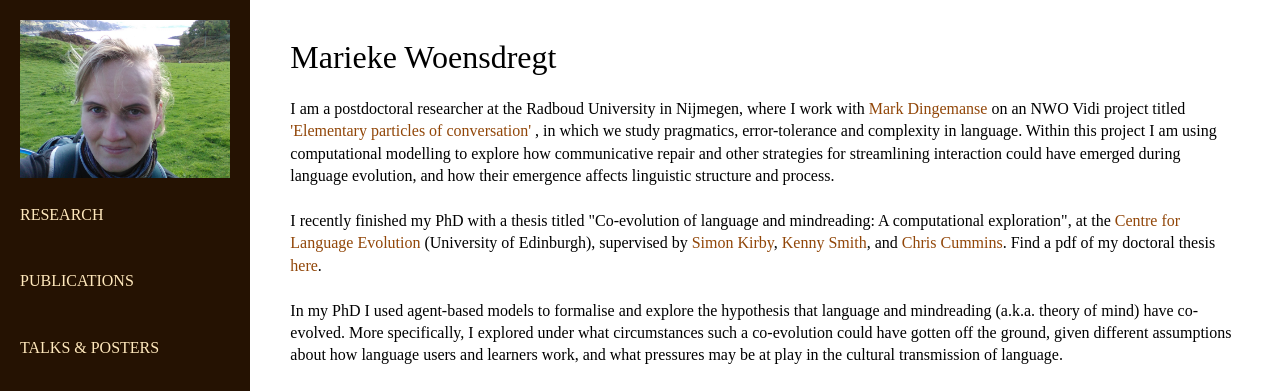
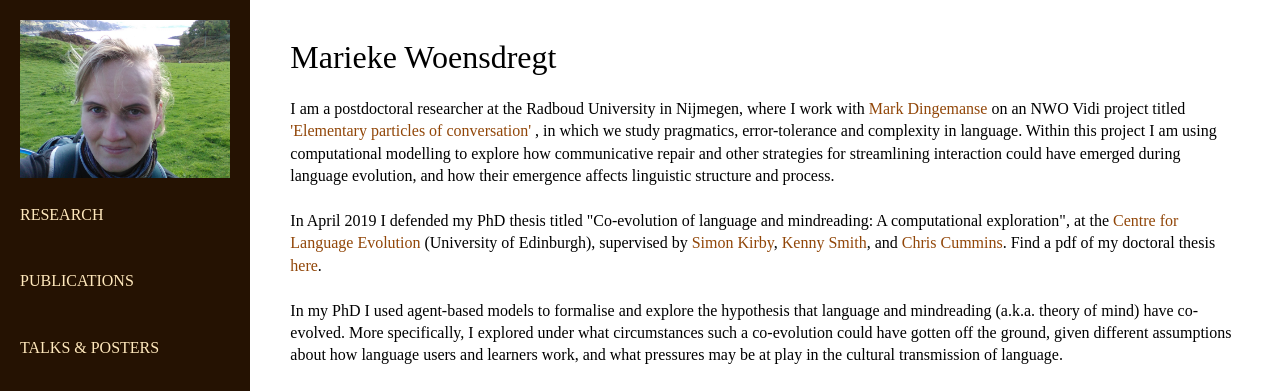
Before and after one commit to marieke-woensdregt/marieke-woensdregt.github.io, a Jekyll site: the page built from index.html, in a window 1280 px wide. Shown: the top 391 px of the page. Built offline with Jekyll 4.4.1, drawn with Linux system fonts in a browser that asks for light colours.

Commit message:
Update index.html

```diff
--- a/index.html
+++ b/index.html
@@ -19,7 +19,7 @@ title: Marieke Woensdregt
 		<br />
 		<br />
 
-		I recently finished my PhD with a thesis titled "Co-evolution of language and mindreading: A computational exploration",
+		In April 2019 I defended my PhD thesis titled "Co-evolution of language and mindreading: A computational exploration",
 		at the <a href="http://www.lel.ed.ac.uk/cle/">Centre for Language Evolution</a> (University of Edinburgh), supervised by
 		<a href="http://www.lel.ed.ac.uk/~simon/">Simon Kirby</a>,
 		<a href="http://www.lel.ed.ac.uk/~kenny/">Kenny Smith</a>,
```
